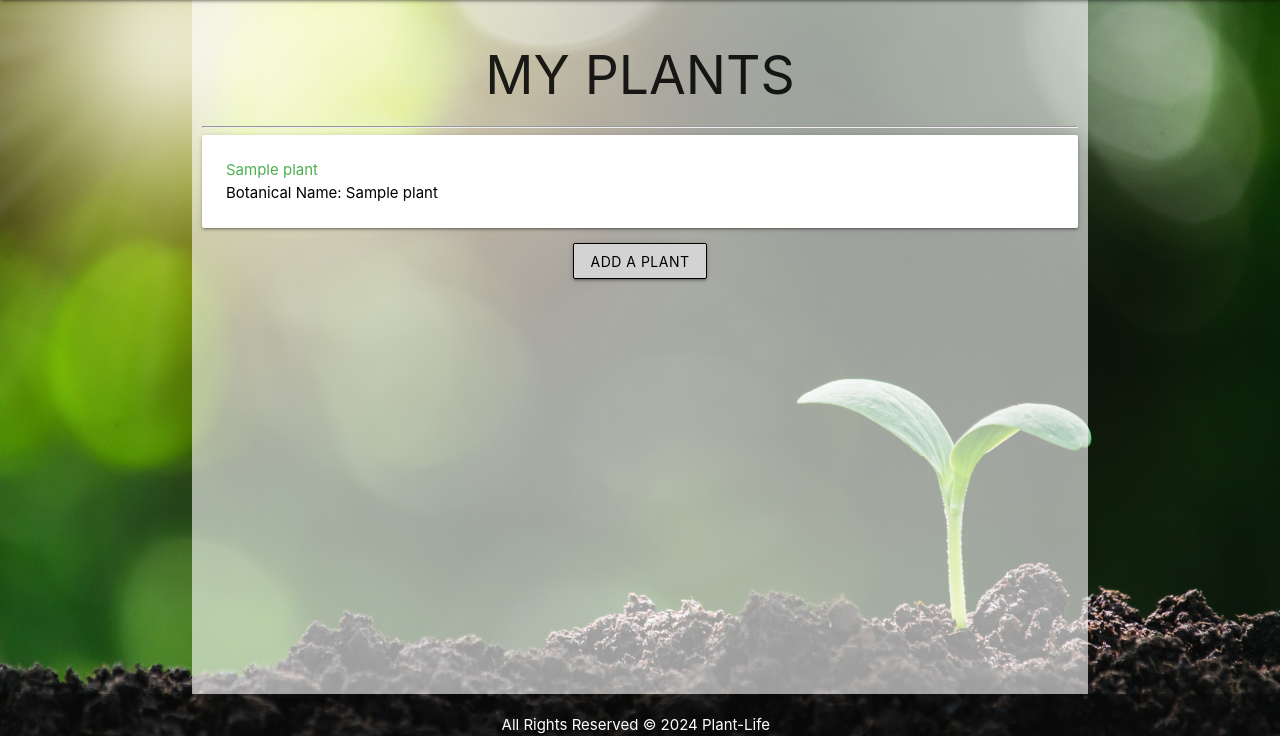
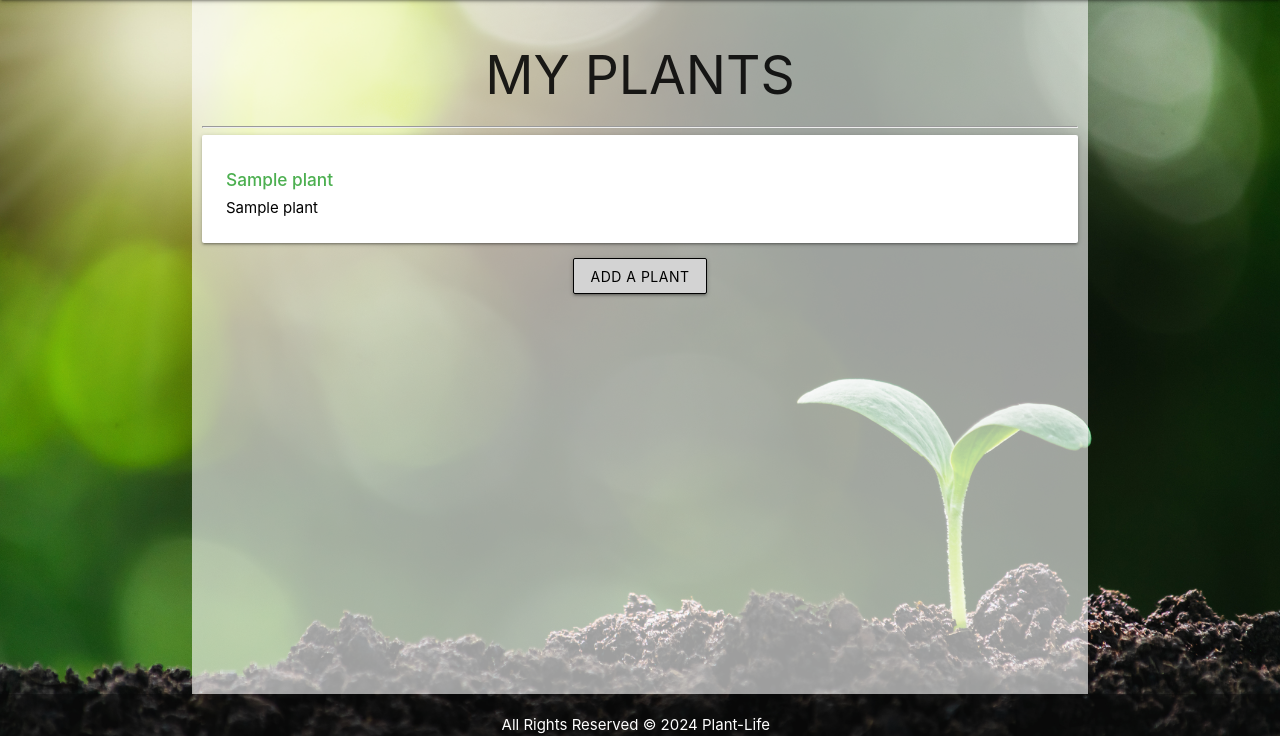
Before and after one commit to KfromtheChi/Plant-Life, a Django app: template main_app/templates/plants/index.html in a window 1280 px wide. Shown: the part 64-800 px from the top of the page. Run offline with Django 3.2, Linux system fonts and the light colour scheme; the template is opened without the code that fills it: most values are stand-ins (such as "Sample title", 1, 10 or a date in 2020).

Commit message:
CSS changes for plant index and plant detail page. Migrations made also.

```diff
--- a/main_app/templates/plants/index.html
+++ b/main_app/templates/plants/index.html
@@ -12,8 +12,8 @@
   <div class="card">
     <a href="/plants/{{ plant.id }}">
       <div class="card-content">
-        <span class="card-title, green-text">{{ plant.name }}</span>
-        <p class="black-text">Botanical Name: {{ plant.botanical_name }}</p>
+        <h6> <span class="card-title, green-text"><strong>{{ plant.name }}</strong></span> </h6>
+        <p class="black-text"> {{ plant.botanical_name }} </p>
       </div>
     </a>
   </div>
```
Also changed, not shown: main_app/templates/plants/detail.html (+10 -10 lines), main_app/migrations/0005_alter_plant_care_date.py (added).
